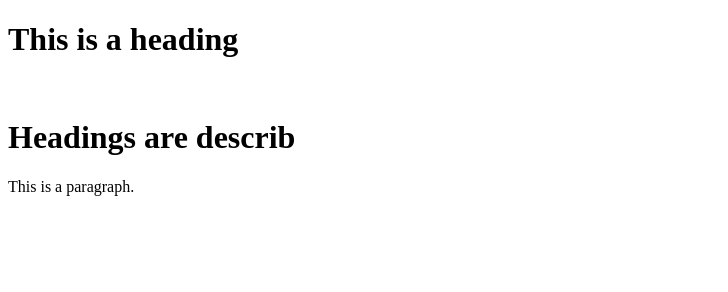
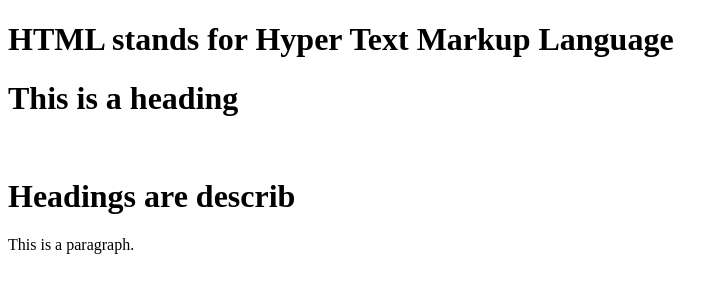
Before and after one commit to miannaveed1985/leturdu, a plain HTML site: page site/index.html in a window 1280 px wide. Shown: the whole page, without its empty margins (0-728 px from the left). Drawn offline with Linux system fonts and the light colour scheme.

Commit message:
new edition

```diff
--- a/site/index.html
+++ b/site/index.html
@@ -4,6 +4,7 @@
 <title>My first page</title>
 </head>
 <body>
+<h1>HTML stands for Hyper Text Markup Language</h1>
 <h1>This is a heading</h1></br>
 <h1>Headings are describ</h1>
 <p>This is a paragraph.</p>
```
